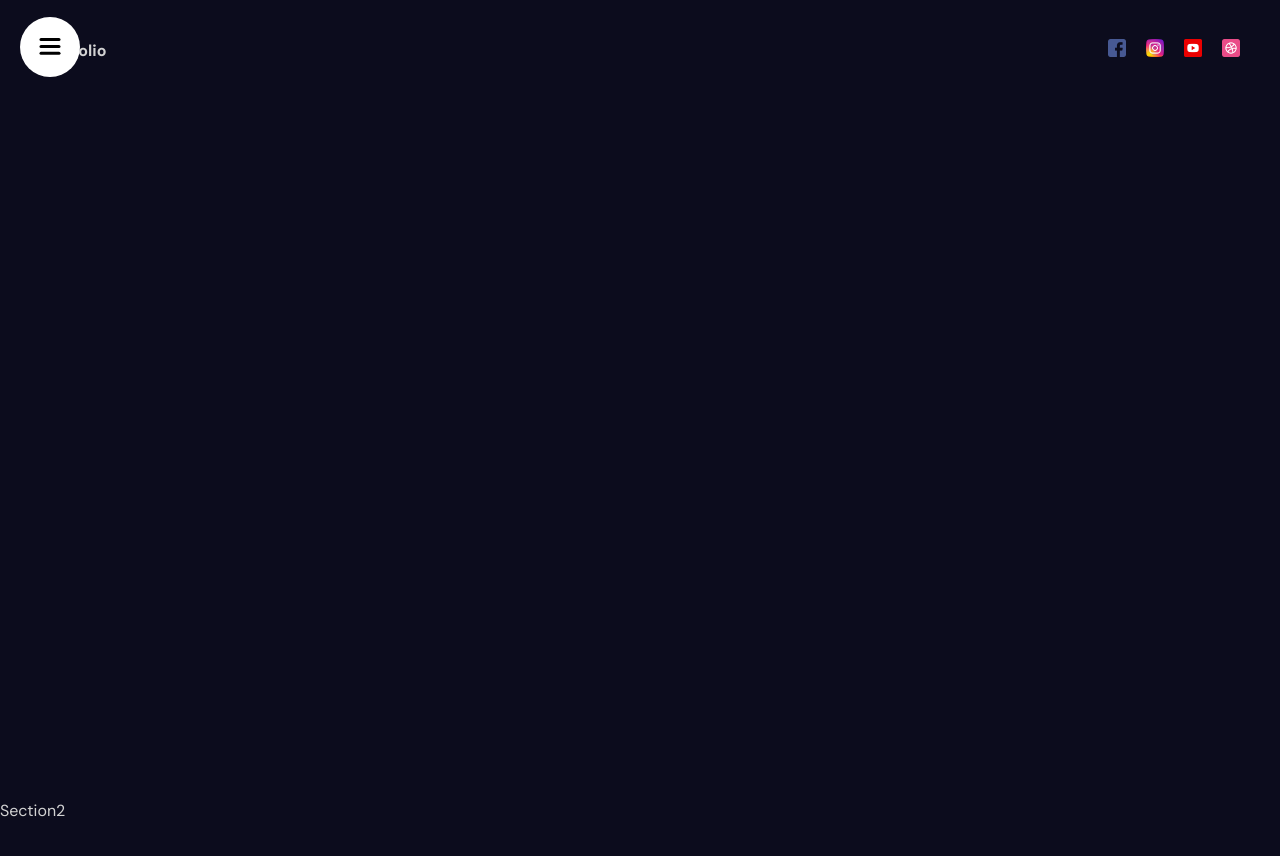
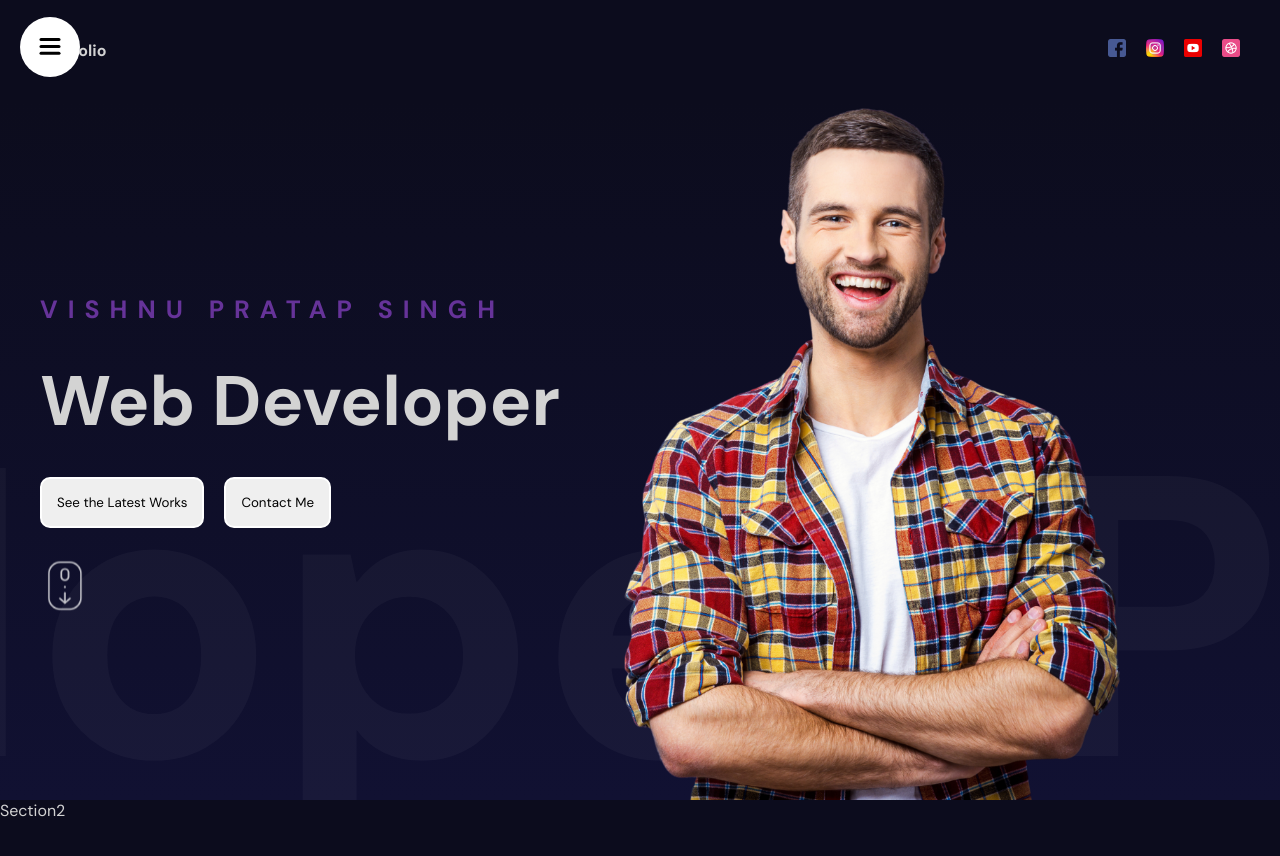
Before and after one commit to VishnuPratapGit/Portfolio, a React (Vite) app: page / in a window 1280 px wide. Shown: the top 856 px of the page. Built offline with nearby package versions, Linux system fonts and the light colour scheme.

Commit message:
add hero section

```diff
--- a/src/App.jsx
+++ b/src/App.jsx
@@ -1,5 +1,6 @@
 import Test from "./Test";
 import "./app.scss"
+import Hero from "./components/hero/Hero";
 import Navbar from "./components/navbar/Navbar";
 import Sidebar from "./components/sidebar/Sidebar";
 const App = () => {
@@ -7,6 +8,7 @@ const App = () => {
     <Sidebar />
     <section id="Home">
       <Navbar />
+      <Hero />
     </section>
     <section id="About">Section2</section>
     <section id="Skills">Section3</section>
--- /dev/null
+++ b/src/components/hero/Hero.jsx
@@ -0,0 +1,65 @@
+import "./hero.scss"
+import { mirrorEasing, motion } from "framer-motion"
+
+const textVariants = {
+    initial: {
+        x: -500,
+        opacity: 0,
+    },
+    animate: {
+        x: 0,
+        opacity: 1,
+        transition: {
+            duration: 1,
+            staggerChildren: 0.1
+        }
+    },
+    scrollButton: {
+        opacity: 0,
+        y: 10,
+        transition: {
+            duration: 2,
+            repeat: Infinity
+        }
+    }
+}
+
+const sliderVariants = {
+    initial: {
+        x: 0,
+    },
+    animate: {
+        x: "-100%",
+        transition: {
+            duration: 80,
+            repeat: Infinity,
+            repeatType: "mirror",
+        }
+    }
+}
+
+const Hero = () => {
+    return (
+        <div className="hero">
+            <div className="wrapper">
+                <motion.div className="textContainer" variants={textVariants} initial="initial" animate="animate">
+                    <motion.h2 variants={textVariants}>VISHNU PRATAP SINGH</motion.h2>
+                    <motion.h1 variants={textVariants}>Web Developer</motion.h1>
+                    <motion.div variants={textVariants} className="buttons">
+                        <motion.button variants={textVariants}>See the Latest Works</motion.button>
+                        <motion.button variants={textVariants}>Contact Me</motion.button>
+                    </motion.div>
+                    <motion.img variants={textVariants} animate="scrollButton" src="/scroll.png" alt="" />
+                </motion.div>
+            </div>
+            <motion.div className="slidingTextContainer" variants={sliderVariants} initial="initial" animate="animate">
+                Developer Programmer Backend Frontend
+            </motion.div>
+            <div className="imageContainer">
+                <img src="/hero.png" alt="heroImg" />
+            </div>
+        </div>
+    )
+}
+
+export default Hero
--- /dev/null
+++ b/src/components/hero/hero.scss
@@ -0,0 +1,67 @@
+.hero {
+  z-index: -1;
+  height: calc(100vh - 100px);
+  overflow: hidden;
+  background: linear-gradient(180deg, #0c0c1d, #111132);
+  position: relative;
+
+  .wrapper {
+    max-width: 1200px;
+    height: 100%;
+    margin: auto;
+
+    .textContainer {
+      height: 100%;
+      width: 50%;
+      display: flex;
+      flex-direction: column;
+      justify-content: center;
+      gap: 30px;
+      h2 {
+        font-size: 25px;
+        color: rebeccapurple;
+        letter-spacing: 10px;
+      }
+      h1 {
+        font-size: 70px;
+      }
+      img {
+        width: 50px;
+      }
+    }
+
+    .buttons {
+      display: flex;
+      gap: 20px;
+      button {
+        padding: 15px;
+        border: 2px solid white;
+        border-radius: 10px;
+      }
+      button:hover {
+        background-color: transparent;
+        color: white;
+      }
+    }
+  }
+
+  .imageContainer {
+    height: 100%;
+    position: absolute;
+    top: 0;
+    right: 0;
+    padding-right: 5%;
+    img {
+      height: 100%;
+    }
+  }
+
+  .slidingTextContainer {
+    font-size: 50vh;
+    position: absolute;
+    bottom: -80px;
+    color: #ffffff09;
+    white-space: nowrap;
+    font-weight: bold;
+  }
+}
```
